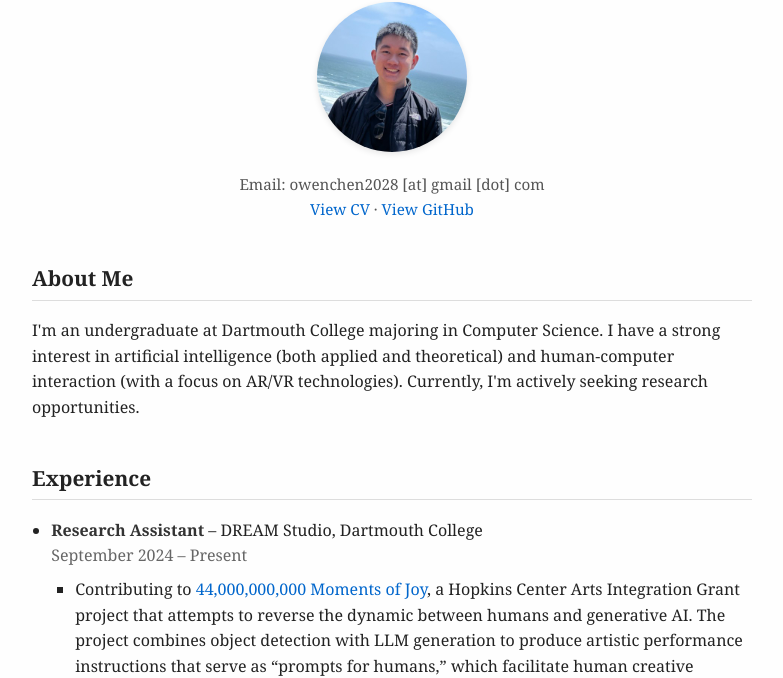
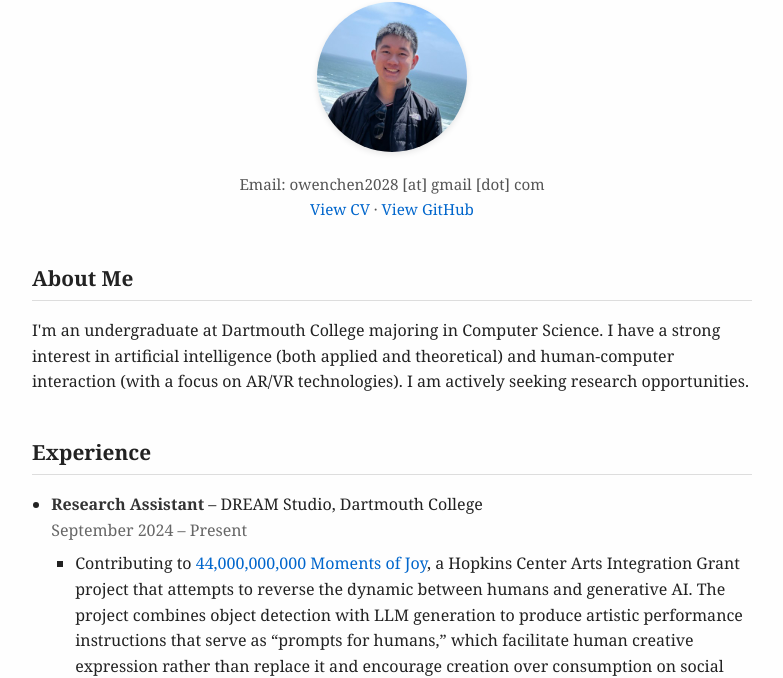
Before and after one commit to OwenChen2028/OwenChen2028.github.io, a plain HTML site: page index.html in a window 1280 px wide. Shown: the part 129-807 px from the top of the page, without its empty margins (248-1031 px from the left). Drawn offline with Linux system fonts and the light colour scheme.

Commit message:
minor update to desc

```diff
--- a/index.html
+++ b/index.html
@@ -95,7 +95,7 @@
     <p>
         I'm an undergraduate at Dartmouth College majoring in Computer Science.
         I have a strong interest in artificial intelligence (both applied and theoretical) and human-computer interaction (with a focus on AR/VR technologies).
-        Currently, I'm actively seeking research opportunities.
+        I am actively seeking research opportunities.
     </p>
 
     <h2>Experience</h2>
```
